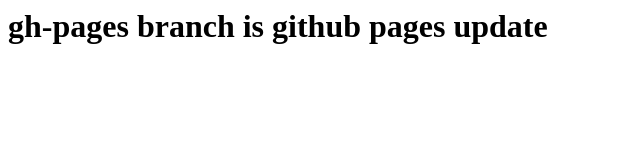
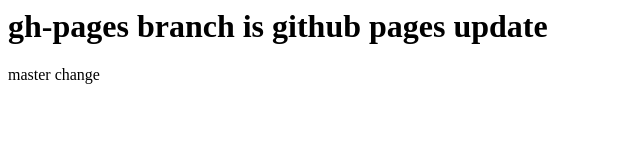
Before and after one commit to lthinkdev/git-study, a plain HTML site: page index.html in a window 1280 px wide. Shown: the full height of the page, 0-640 px from the left. Drawn offline with Linux system fonts and the light colour scheme.

Commit message:
masterchange 行追加

```diff
--- a/index.html
+++ b/index.html
@@ -4,5 +4,6 @@
 </head>
 <body>
 <h1>gh-pages branch is github pages update </h1>
+<p>master change</p>
 </body>
 </html>
```
